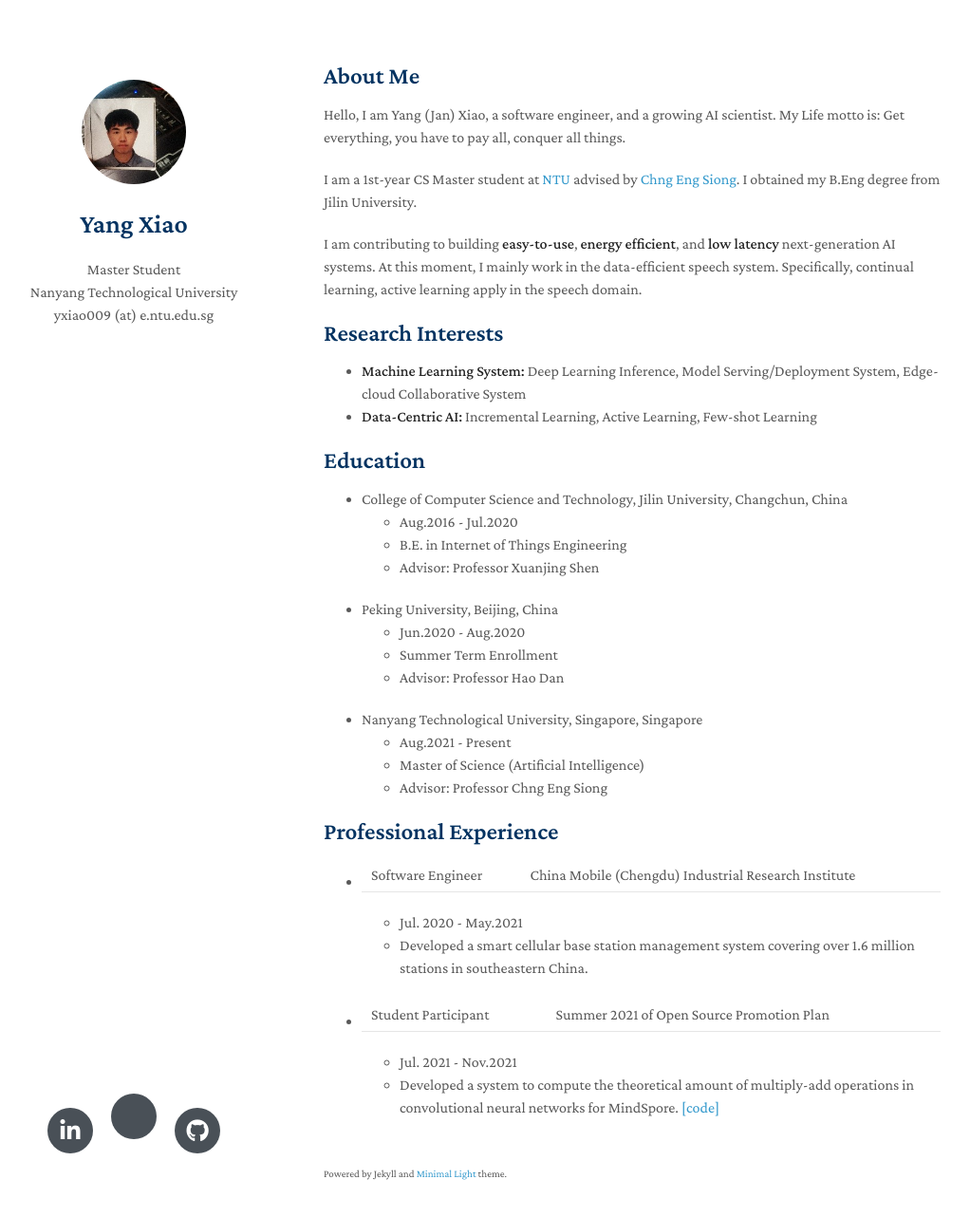
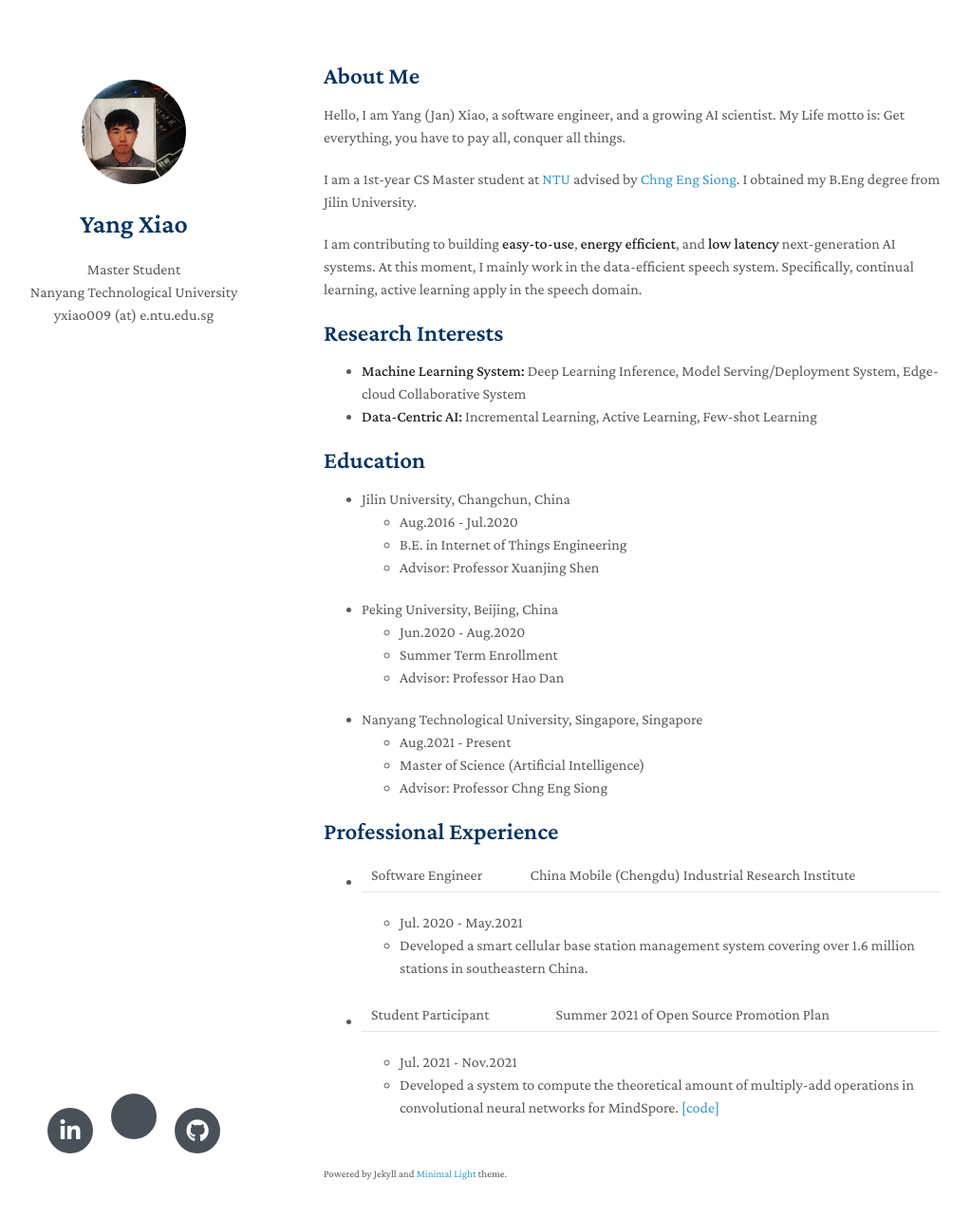
Before and after one commit to swagshaw/swagshaw.github.io, a Jekyll site: the page built from index.md, in a window 1280 px wide and 1317 px high. Shown: the top 1282 px of the window at 95% size, without its empty margins (129-1151 px from the left). Built offline with Jekyll 4.4.1, drawn with Linux system fonts in a browser that asks for light colours; nearby versions of some CDN libraries; a style sheet for code colours, icons or effects is not loaded; our own code applies the rules of GitHub Pages for plain Markdown files.

Commit message:
Update index.md

```diff
--- a/index.md
+++ b/index.md
@@ -19,7 +19,7 @@ I am contributing to building **easy-to-use**, **energy efficient**, and  **low
 
 ## Education
 
-- College of Computer Science and Technology, Jilin University, Changchun, China
+- Jilin University, Changchun, China
   - Aug.2016 - Jul.2020
   - B.E. in Internet of Things Engineering
   - Advisor: Professor Xuanjing Shen
```
